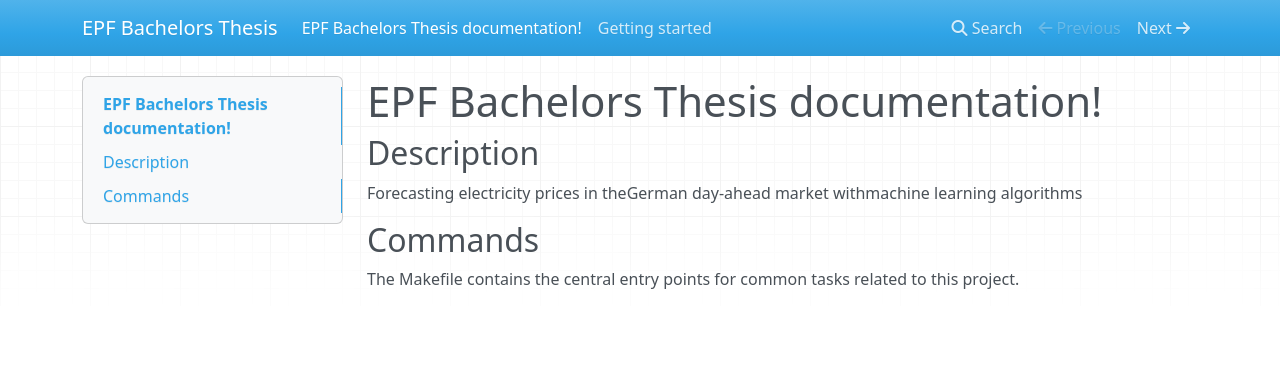
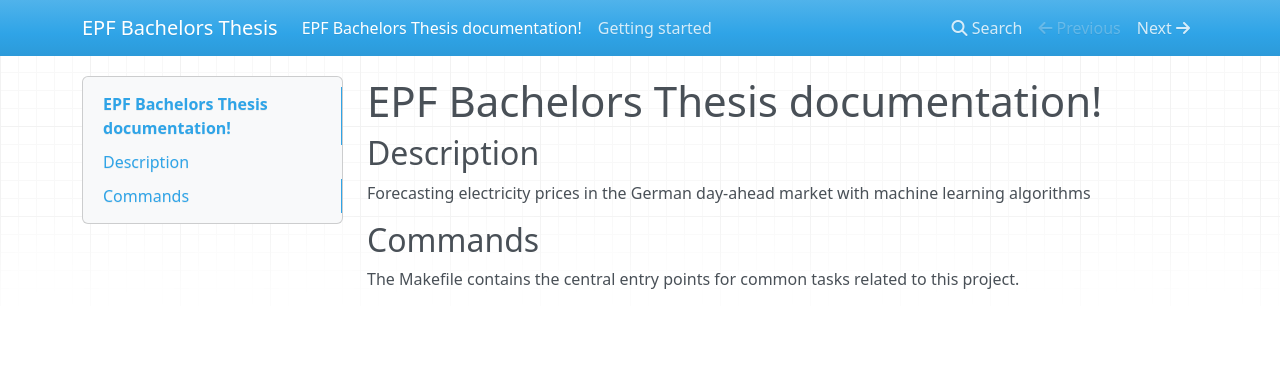
Before and after one commit to valentin-17/epf, an MkDocs documentation site: the page built from docs/docs/index.md, in a window 1280 px wide. Shown: the top 377 px of the page. Built offline with MkDocs 1.6.1, drawn with Linux system fonts in a browser that asks for light colours; nearby versions of some CDN libraries.

Commit message:
exploratory data analysis

```diff
--- a/docs/docs/index.md
+++ b/docs/docs/index.md
@@ -2,7 +2,7 @@
 
 ## Description
 
-Forecasting electricity prices in theGerman day-ahead market withmachine learning algorithms
+Forecasting electricity prices in the German day-ahead market with machine learning algorithms
 
 ## Commands
 
```
Also changed, not shown: README.md, reports/figures/de_lu_price_correlations.png (added), 1 other file.
